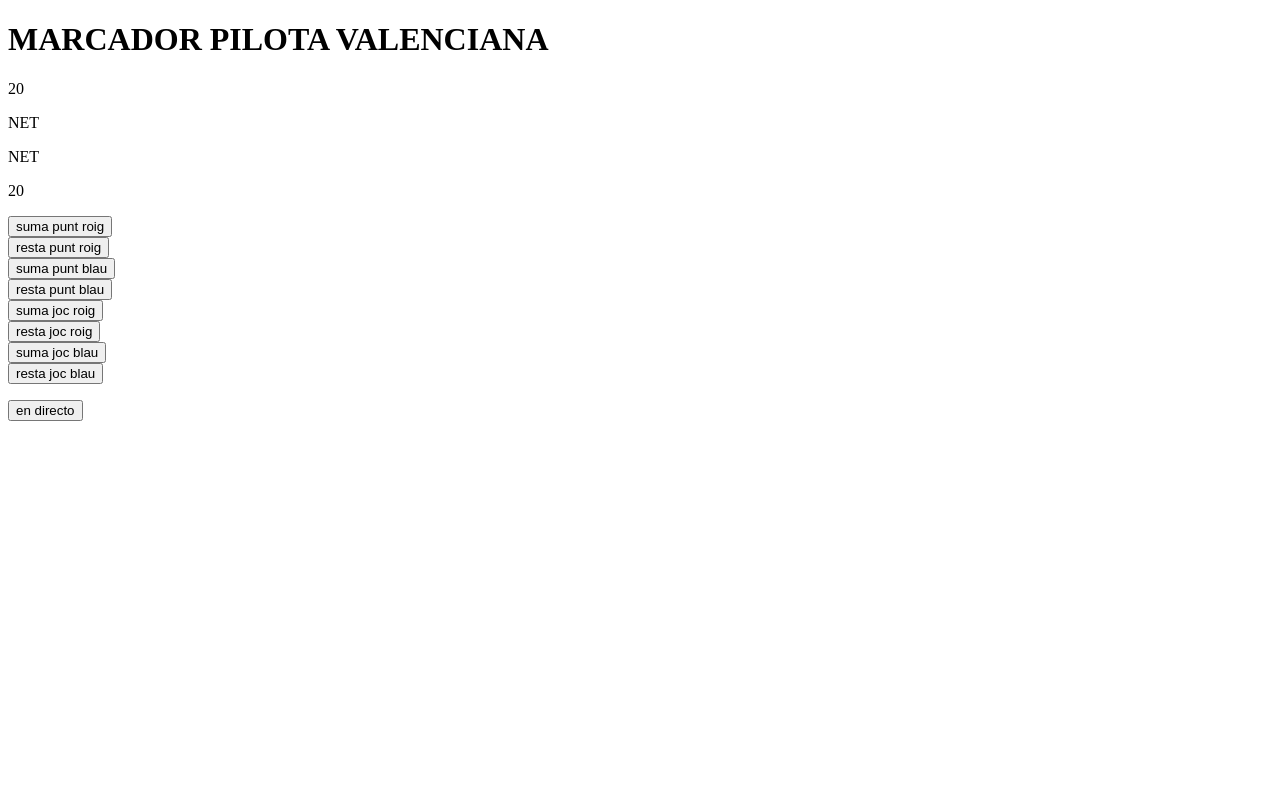
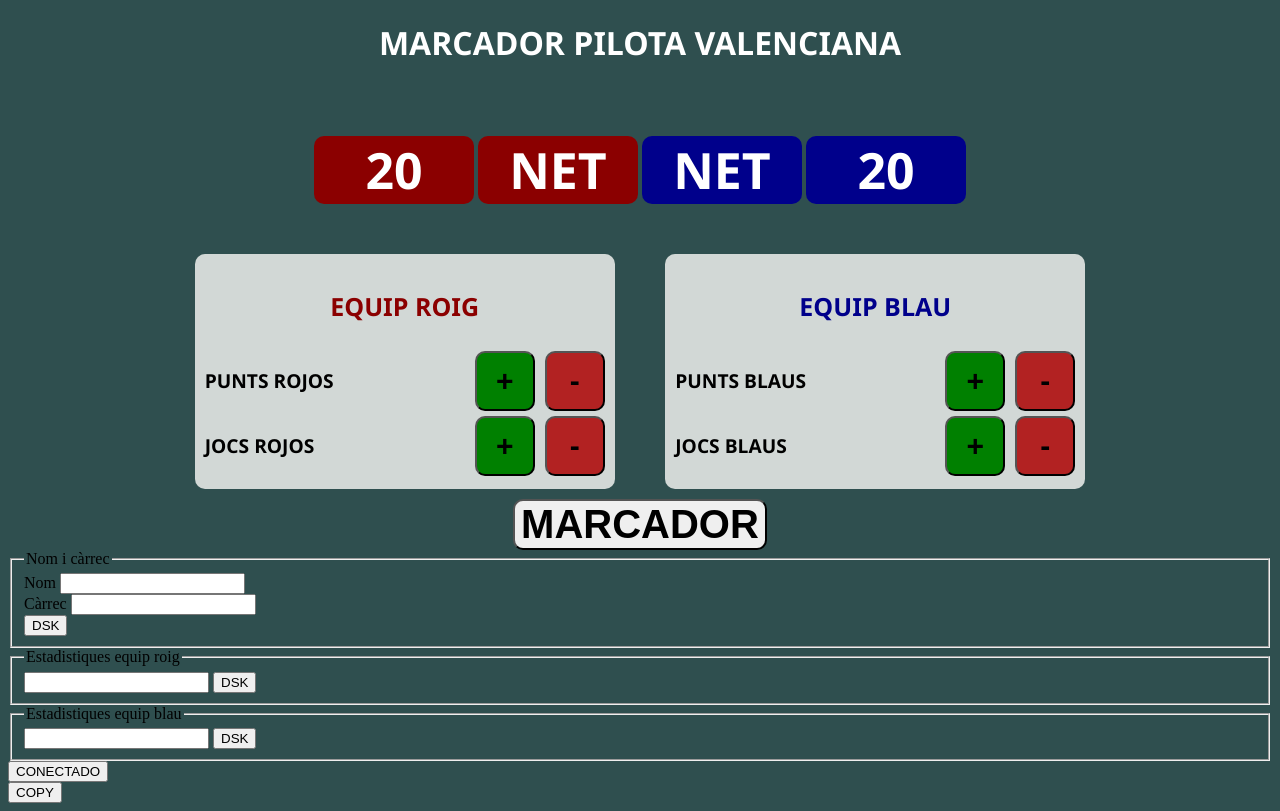
Before and after one commit to andreandreu/Proyecto-1, a plain HTML site: page panel.html in a window 1280 px wide. Drawn offline with Linux system fonts and the light colour scheme.

Commit message:
css first commit

```diff
--- a/panel.html
+++ b/panel.html
@@ -1,55 +1,86 @@
 <!DOCTYPE html>
 <html lang="ca">
 <head>
-    <meta charset="UTFresta8">
-    <meta name="viewport" content="width=device-width, initial-scale=1.0">
-    <title>Panel de marcador</title>
+    <meta charset="UTF-8"><meta name="viewport" content="width=device-width, initial-scale=1.0"><title>Panel de marcador</title>
+    <link rel="stylesheet" href="style.css">
 </head>
 <body>
     <header><h1>MARCADOR PILOTA VALENCIANA</h1></header>
     <main>
+        <section class="marcador"> <!-- MARCADOR -->
+            <p id="jocs_rojos">20</p>
+            <p id="punts_rojos">NET</p>
+            <p id="punts_blaus">NET</p>
+            <p id="jocs_blaus">20</p>
+        </section>
+        <section class="botones"><!-- VARIABLES PUNTOS -->
+            <section class="roig"> <!-- PUNTUACIÓ EQUIP ROIG -->
+                <p class="equip_roig">EQUIP ROIG</p>
+                <div>
+                    <p>PUNTS ROJOS</p> <!-- PUNTS ROJOS -->
+                    <input type="button" id="suma_punt_roig" value="+">
+                    <input type="button" id="resta_punt_roig" value="-">
+                </div>
+                <div><!-- JOCS ROJOS -->
+                    <p class="equip.roig">JOCS ROJOS</p>
+                    <input type="button" id="suma_joc_roig" value="+">
+                    <input type="button" id="resta_joc_roig" value="-">
+                </div>
+            </section>
+            <section class="blau"><!-- PUNTUACIO EQUIP BLAU -->
+                <p class="equip_blau">EQUIP BLAU</p>
+                <div><!-- PUNTS BLAUS -->
+                    <P>PUNTS BLAUS</P>
+                    <input type="button" id="suma_punt_blau" value="+">
+                    <input type="button" id="resta_punt_blau" value="-">
+                </div>
+                <div><!-- JOCS BLAUS -->
+                    <P>JOCS BLAUS</P>
+                    <input type="button" id="suma_joc_blau" value="+">
+                    <input type="button" id="resta_joc_blau" value="-">
+                </div>
+            </section>
+        </section>
+        <section class="directo">
+            <input type="button" class="boton_directo" id="directo_marcador" value="MARCADOR">
+        </section>
+        <form><!-- ROTULO NOM I CARREC -->
+            <fieldset>
+                <legend>Nom i càrrec</legend>
+                <div>
+                    <label for="nom_id">Nom</label>
+                    <input id="nom_id">
+                </div>
+                <div>
+                    <label for="carrec_id">Càrrec</label>
+                    <input id="carrec_id">
+                </div>
+                <div>
+                    <input type="button" id="directo_nom_carrec" value="DSK">
+                </div>
+            </fieldset>
+        </form>
+        <form><!-- ESTADISTICA ROIG -->
+            <fieldset>
+                <legend class="equip.roig">Estadistiques equip roig</legend>
+                <label for="estadistica_equip_roig"></label>
+                <input id="estadistica_equip_roig">
+                <input type="button" id="estadistica_equip_roig" value="DSK">
+            </fieldset>
+        </form>
+        <form><!-- ESTADISTICA BLAU -->
+            <fieldset>
+                <legend class="equip.blau">Estadistiques equip blau</legend>
+                <label for="estadistica_equip_blau"></label>
+                <input id="estadistica_equip_blau">
+                <input type="button" id="estadistica_equip_blau" value="DSK">
+            </fieldset>
+        </form>
         <section>
-            <div>
-                <p id="jocs_rojos">20</p>
-            </div>
-            <div>
-                <p id="punts_rojos">NET</p>
-            </div>
-            <div>
-                <p id="punts_blaus">NET</p>
-            </div>
-            <div>
-                <p id="jocs_blaus">20</p>
-            </div>
+            <input type="button" id="vmix" value="CONECTADO">
         </section>
         <section>
-            <div>
-                <input type="button" id="suma_punt_roig" value="suma punt roig">
-            </div>
-            <div>
-                <input type="button" id="resta_punt_roig" value="resta punt roig">
-            </div>
-            <div>
-                <input type="button" id="suma_punt_blau" value="suma punt blau">
-            </div>
-            <div>
-                <input type="button" id="resta_punt_blau" value="resta punt blau">
-            </div>
-            <div>
-                <input type="button" id="suma_joc_roig" value="suma joc roig">
-            </div>
-            <div>
-                <input type="button" id="resta_joc_roig" value="resta joc roig">
-            </div>
-            <div>
-                <input type="button" id="suma_joc_blau" value="suma joc blau">
-            </div>
-            <div>
-                <input type="button" id="resta_joc_blau" value="resta joc blau">
-            </div>
-        </section>
-        <section>
-            <p><input type="button" id="live_marcador" value="en directo"></p>
+            <input type="button" id="copy" value="COPY">
         </section>
     </main>
 </body>
--- /dev/null
+++ b/style.css
@@ -0,0 +1,131 @@
+:root { /* VARIABLES */
+    --color_roig: #8B0000;
+    --color_blau: #00008B;
+    --hover_verd: #006400;
+}
+
+body {
+    background-color: #2F4F4F;
+}
+header { /* TITULO */
+    text-align: center;
+    color:white;
+    font-family: 'Segoe UI', Tahoma, Geneva, Verdana, sans-serif;
+}
+
+/* MARCADOR */
+
+.marcador {
+    display: flex;
+    justify-content: center;
+    gap: 4px;
+}
+
+.marcador p {
+    width: 160px;
+    font-family: 'Segoe UI', Tahoma, Geneva, Verdana, sans-serif;
+    font-size: 50px;
+    text-align: center;
+    font-weight: bold;
+    color: white;
+}
+
+/* COLORES MARCADOR */
+#jocs_rojos, #punts_rojos {
+    background-color: var(--color_roig);
+    border-radius: 10px;
+}
+
+#jocs_blaus, #punts_blaus {
+    background-color: var(--color_blau);
+    border-radius: 10px;
+}
+
+/* MARCADOR EQUIPOS DATOS */
+.botones {
+    margin: 0 auto;
+    display:flex;
+    justify-content: center;
+    width: 80%;
+    padding-bottom: 10px;
+    gap: 5%;
+}
+
+.roig, .blau {
+    flex: 1;
+    max-width: 400px;
+    padding: 10px;
+    background-color:rgb(210, 216, 214);
+    border-radius: 10px;
+}
+
+.equip_roig, .equip_blau {
+    text-align: center;
+    font-family: 'Segoe UI', Tahoma, Geneva, Verdana, sans-serif;
+    font-weight: bold;
+    font-size: 25px;
+}
+
+.equip_roig {
+    color: var(--color_roig);
+}
+
+.equip_blau{
+    color: var(--color_blau);
+}
+
+.roig div, .blau div {
+    display: flex;
+    align-items: center;
+    width: 100%;
+    gap: 10px
+}
+
+/* PUNTOS Y JUEGOS*/
+.roig div p, .blau div p {
+    font-weight: bold;
+    flex: 1;
+    font-size: 1.2rem;
+    font-family: 'Segoe UI', Tahoma, Geneva, Verdana, sans-serif;
+}
+
+.roig input, .blau input {
+    width: 60px;
+    height: 60px;
+    font-size: 30px;
+    font-weight: bold;
+    border-radius: 10px;
+}
+
+#suma_punt_roig, #suma_joc_roig, #suma_punt_blau, #suma_joc_blau {
+    background-color: green;
+}
+
+#resta_punt_roig, #resta_joc_roig, #resta_punt_blau, #resta_joc_blau {
+    background-color:firebrick;
+}
+
+/* DIRECTO MARCADOR */
+.directo{
+    text-align: center;
+}
+
+.boton_directo {
+    font-size: 40px;
+    border-radius: 10px;
+    font-weight: bold;
+}
+
+.en_directo {
+    background-color: red;
+}
+
+/* NOM I CARREC */
+.estadistica fieldset {
+    background-color: darkseagreen;
+    border: 1px solid #3a4f52;
+    border-radius: 8px;
+    padding: 16px;
+    color: #f1f5f9;
+    font-family: 'Segoe UI', Tahoma, Geneva, Verdana, sans-serif;
+}
```
